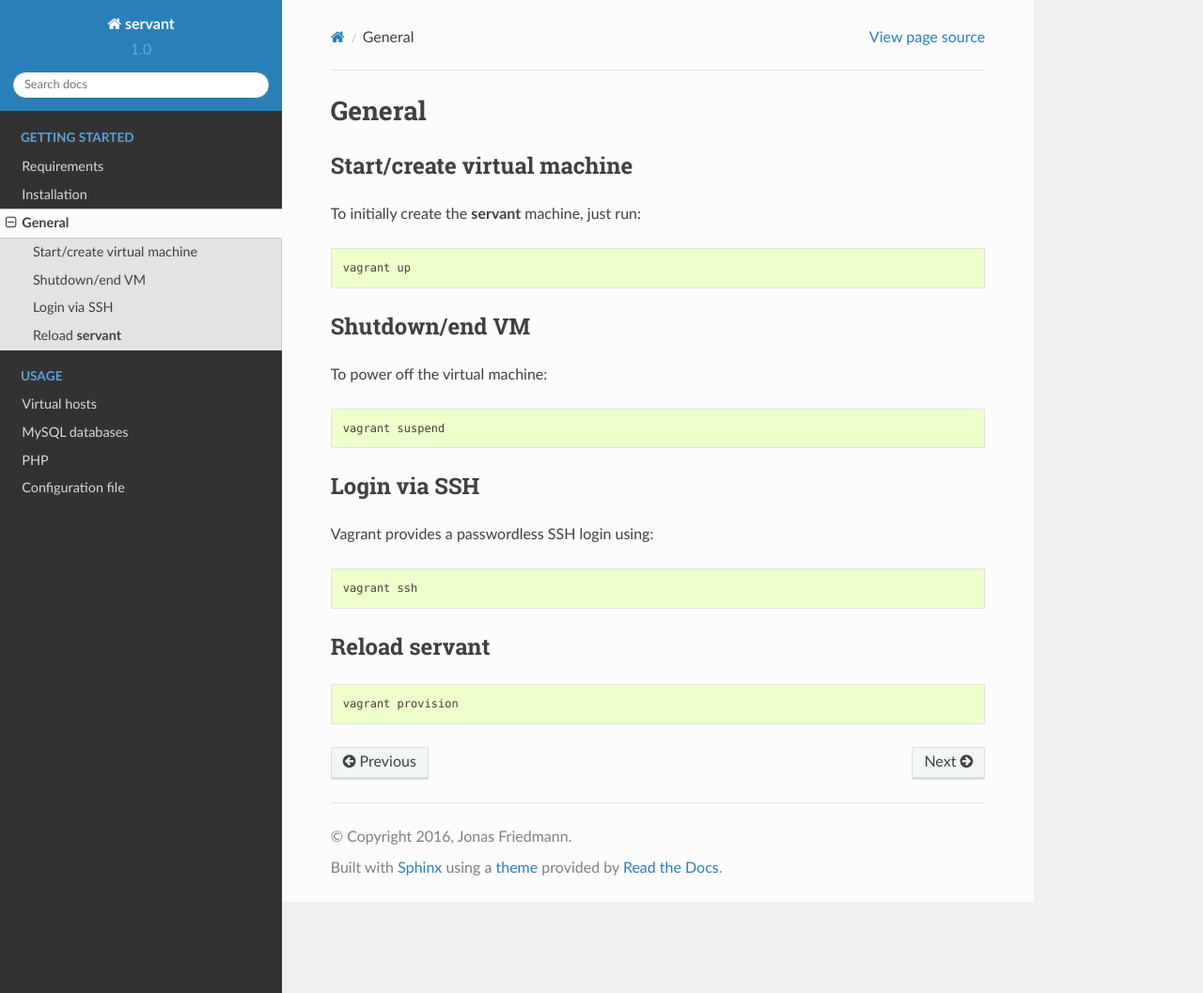
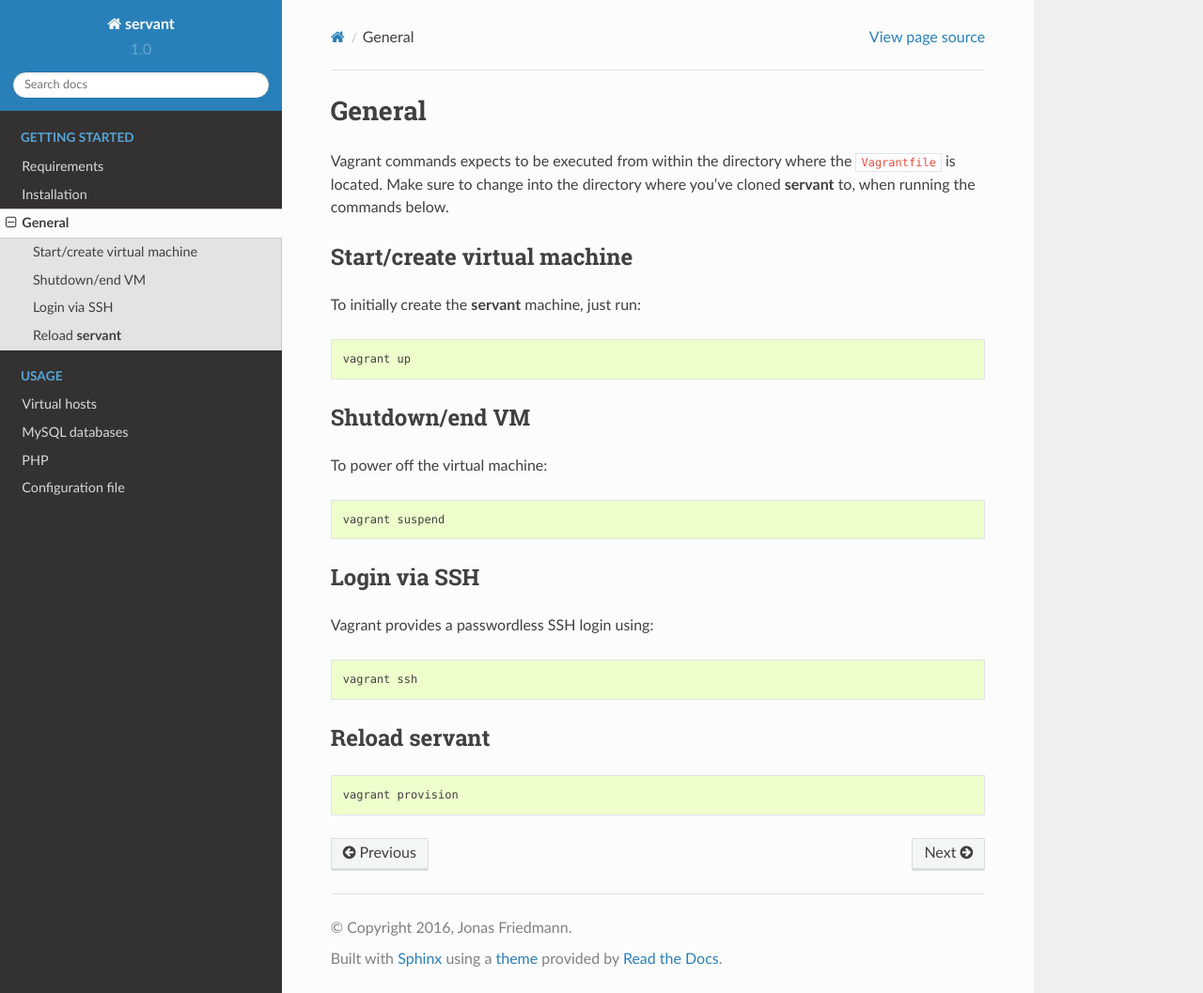
Before and after one commit to frdmn/servant, a Sphinx documentation site: the page built from docs/general.rst, in a window 1280 px wide and 1057 px high. Shown: the whole window at 94% size. Built offline with Sphinx 7.4.7 and the Read the Docs theme 2.0.0, drawn with Linux system fonts in a browser that asks for light colours.

Commit message:
Add notice to change into servant directory

```diff
--- a/docs/general.rst
+++ b/docs/general.rst
@@ -2,6 +2,8 @@
 
 General
 =======
+
+Vagrant commands expects to be executed from within the directory where the ``Vagrantfile`` is located. Make sure to change into the directory where you've cloned **servant** to, when running the commands below.
 
 Start/create virtual machine
 ~~~~~~~~~~~~~~~~~~~~~~~~~~~~
```
